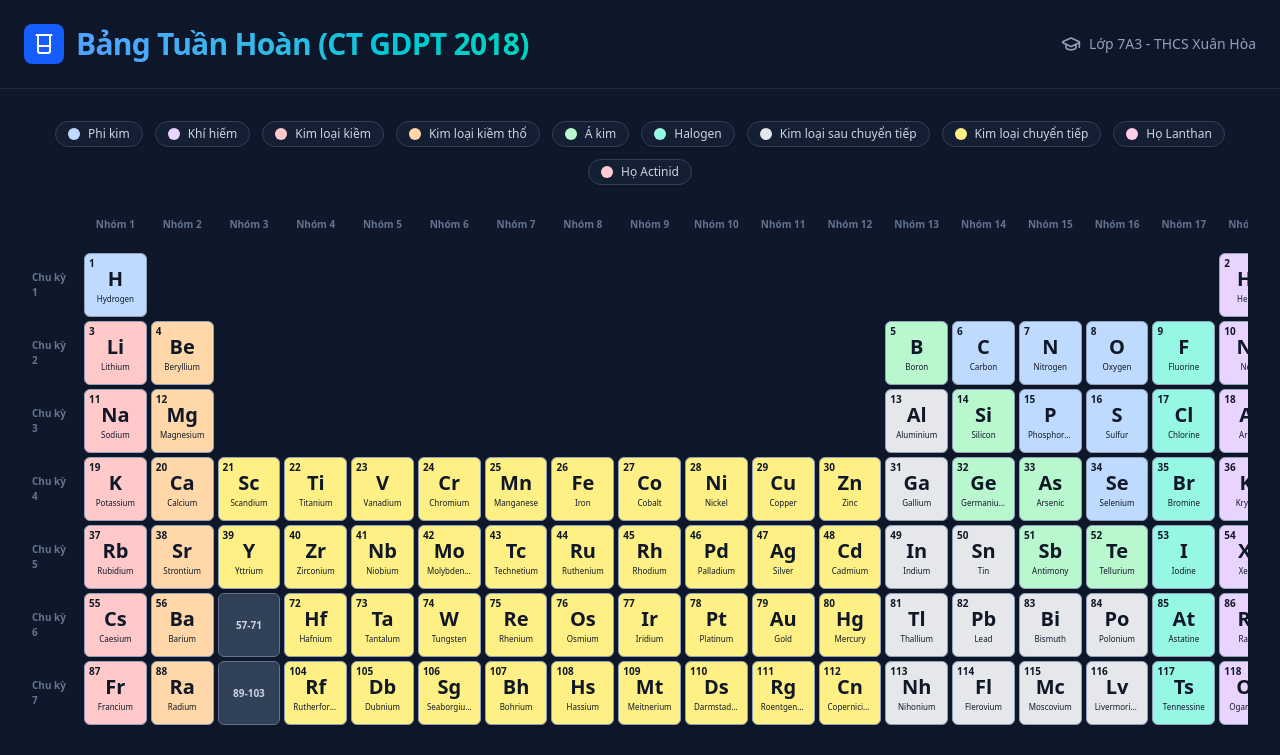
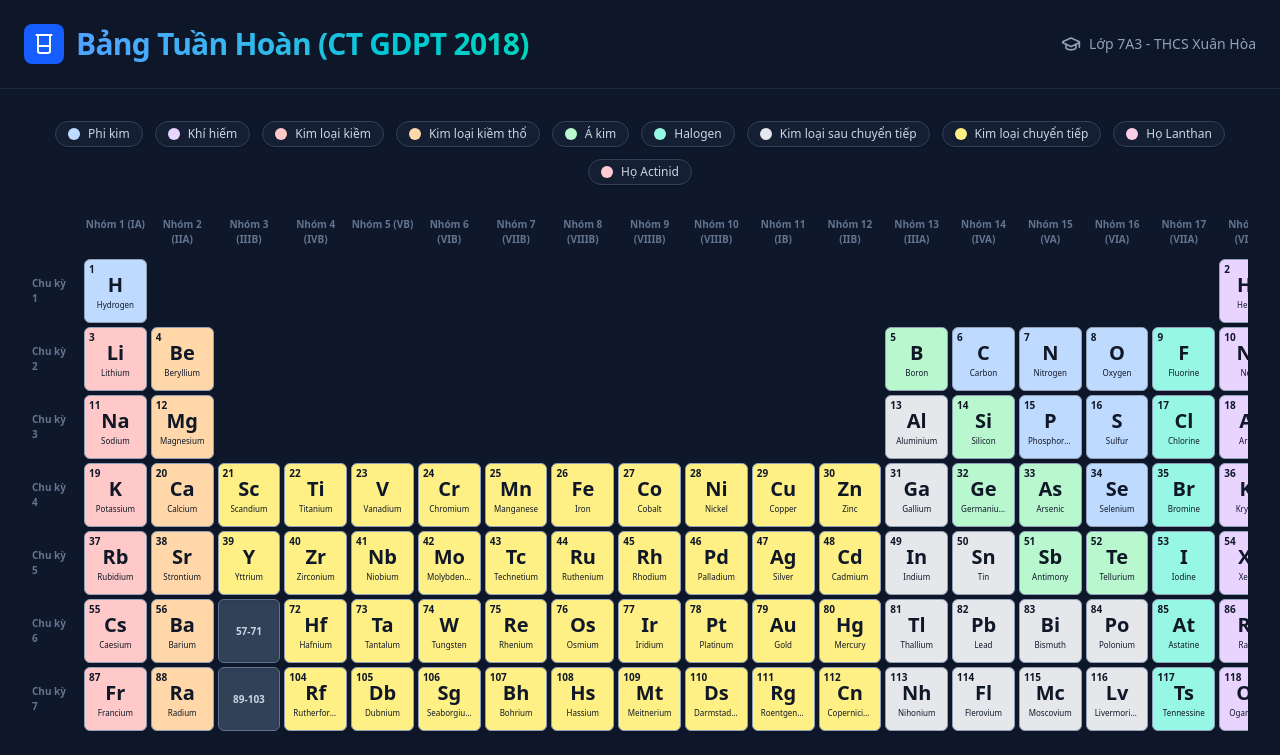
Before and after one commit to trinhngoctruc-oss/SmartPeriodic-Table, a React (Vite) app: page / in a window 1280 px wide. Shown: the top 755 px of the page. Built offline with nearby package versions, Linux system fonts and the light colour scheme.

Commit message:
feat: Display Roman numerals for element groups
Adds Roman numeral designations (e.g., IA, IIB, VIIIA) alongside Arabic numerals for element groups in the periodic table display. This provides a more conventional and informative representation of element placement.

```diff
--- a/index.html
+++ b/index.html
@@ -3,7 +3,7 @@
   <head>
     <meta charset="UTF-8" />
     <meta name="viewport" content="width=device-width, initial-scale=1.0" />
-    <title>Bảng tuần hoàn các nguyên tố hóa học</title>
+    <title>My Google AI Studio App</title>
   </head>
   <body>
     <div id="root"></div>
--- a/src/App.tsx
+++ b/src/App.tsx
@@ -33,6 +33,11 @@ export default function App() {
 
   const handleElementClick = (element: Element) => {
     setSelectedElement(element);
+  };
+
+  const groupRomanMapping: Record<number, string> = {
+    1: "IA", 2: "IIA", 3: "IIIB", 4: "IVB", 5: "VB", 6: "VIB", 7: "VIIB", 8: "VIIIB", 9: "VIIIB", 10: "VIIIB",
+    11: "IB", 12: "IIB", 13: "IIIA", 14: "IVA", 15: "VA", 16: "VIA", 17: "VIIA", 18: "VIIIA"
   };
 
   const renderGrid = () => {
@@ -168,7 +173,7 @@ export default function App() {
             {/* Group Numbers */}
             {Array.from({ length: 18 }).map((_, i) => (
               <div key={`group-${i + 1}`} className="text-center text-[10px] font-bold text-slate-500 pb-2">
-                Nhóm {i + 1}
+                Nhóm {i + 1} ({groupRomanMapping[i + 1]})
               </div>
             ))}
 
@@ -274,7 +279,7 @@ export default function App() {
                   <div className="grid grid-cols-2 gap-4 mb-6">
                     <div className="bg-slate-800/50 p-3 rounded-xl border border-slate-700">
                       <h4 className="text-[10px] font-bold text-slate-500 uppercase mb-1">Nhóm / Chu kỳ</h4>
-                      <p className="text-sm text-white">Nhóm {selectedElement.group} / Chu kỳ {selectedElement.period}</p>
+                      <p className="text-sm text-white">Nhóm {selectedElement.group} ({groupRomanMapping[selectedElement.group]}) / Chu kỳ {selectedElement.period}</p>
                     </div>
                     <div className="bg-slate-800/50 p-3 rounded-xl border border-slate-700">
                       <h4 className="text-[10px] font-bold text-slate-500 uppercase mb-1">Tính chất đặc trưng</h4>
```
